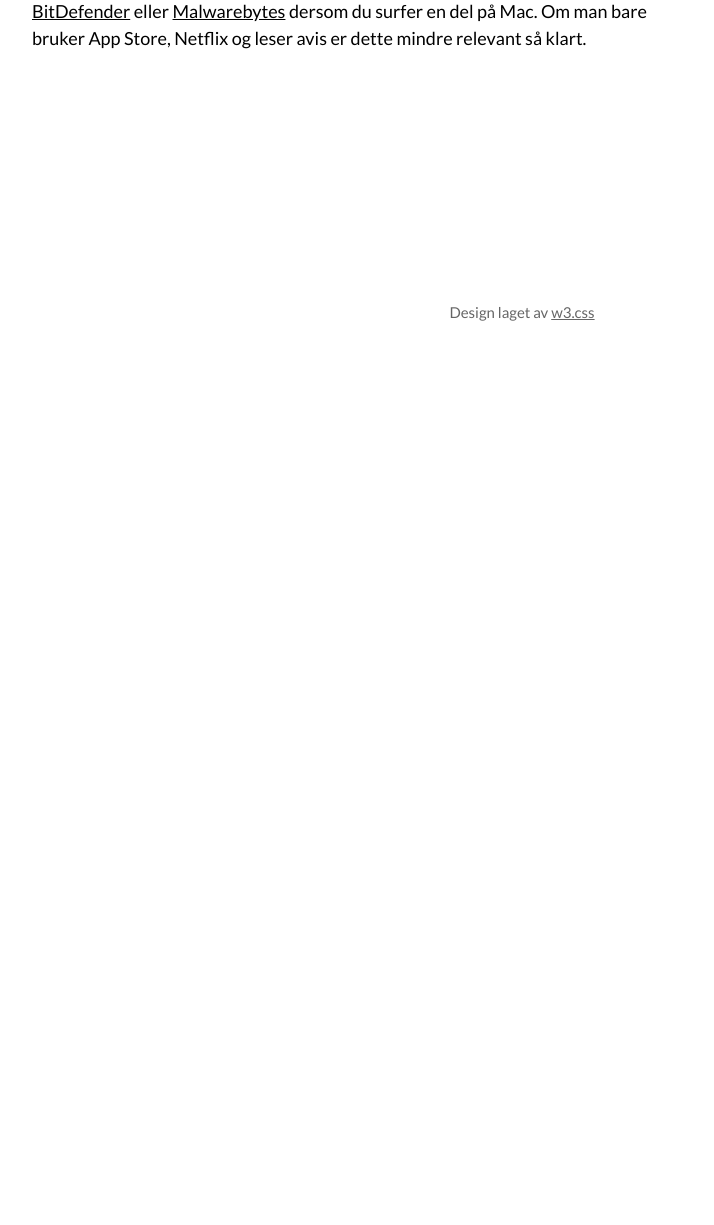
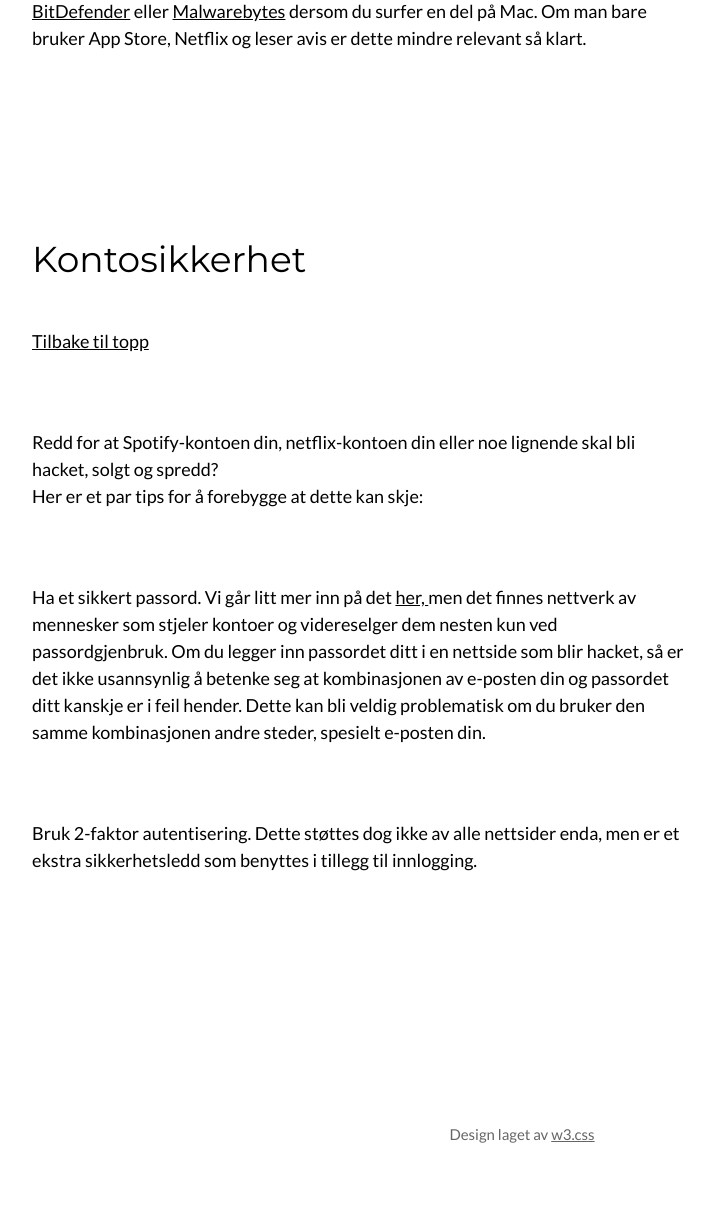
Before and after one commit to mojitoen/SP2, a Flask app: page /forebygging in a window 1280 px wide. Shown: the part 1953-3178 px from the top of the page, without its empty margins (118-832 px from the left). Before the commit the page ends 2274 px from the top, so only its background shows below. Run offline with Flask 2, Linux system fonts and the light colour scheme.

```diff
--- a/templates/forebygging.html
+++ b/templates/forebygging.html
@@ -77,6 +77,29 @@ body,h1,h2,h3,h4,h5,h6 {font-family: "Lato", sans-serif}
   </div>
 </div>
 
+<!-- Third Grid -->
+<div class="w3-row-padding w3-padding-64 w3-container">
+  <div class="w3-content">
+    <div class="w3-twothird">
+      <h1><a id="placeholder">Kontosikkerhet</a></h1>
+      <h5 class="w3-padding-32"><a href="#innhold">Tilbake til topp</a></h5>
+      <h5 class="w3-padding-32">Redd for at Spotify-kontoen din, netflix-kontoen din eller noe lignende skal bli hacket, solgt og spredd?<br>
+      Her er et par tips for å forebygge at dette kan skje: </h5>
+
+      <h5 class="w3-padding-32">Ha et sikkert passord. Vi går litt mer inn på det <a href="/passordgenerator">her, </a>men det finnes nettverk av
+      mennesker som stjeler kontoer og videreselger dem nesten kun ved passordgjenbruk. Om du legger inn passordet ditt i en nettside som blir hacket,
+       så er det ikke usannsynlig å betenke seg at kombinasjonen av e-posten din og passordet ditt kanskje er i feil hender. Dette kan bli veldig
+      problematisk om du bruker den samme kombinasjonen andre steder, spesielt e-posten din.</h5>
+
+      <h5 class="w3-padding-32">Bruk 2-faktor autentisering. Dette støttes dog ikke av alle nettsider enda, men er et ekstra sikkerhetsledd som benyttes
+      i tillegg til innlogging. </h5>
+
+
+
+
+    </div>
+  </div>
+</div>
 
 
 <!-- Footer -->
```
